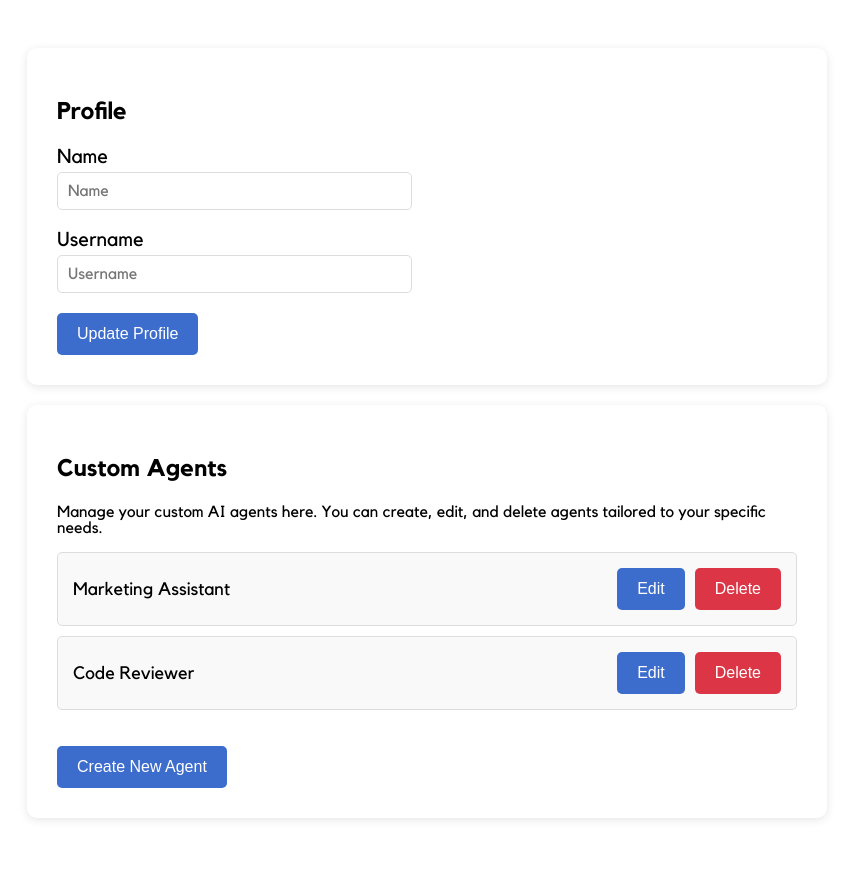
After one commit to CodeConfluence/Django-OpenAI-Chatbot, a Django app: template my_chatbot/my_chatbot_App/templates/accounts/profile.html in a window 1280 px wide. The commit adds this page. Shown: the whole page, without its empty margins (213-1066 px from the left). Run offline with Django 3.2, Linux system fonts and the light colour scheme; the template is opened without the code that fills it, so the values that code supplies are empty.

Commit message:
Profile Page

```diff
--- a/my_chatbot/my_chatbot/urls.py
+++ b/my_chatbot/my_chatbot/urls.py
@@ -24,4 +24,5 @@ urlpatterns = [
     path('admin/', admin.site.urls),
     path('register/', views.register, name='register'),
     path('login/', auth_views.LoginView.as_view(template_name='accounts/login.html'), name='login'),
+    path('profile/', views.profile, name='profile'),
 ]
--- a/my_chatbot/my_chatbot_App/static/styles/styles.css
+++ b/my_chatbot/my_chatbot_App/static/styles/styles.css
@@ -185,3 +185,89 @@ body.login-page::before {
         padding: 30px;
     }
 }
+
+.main-content {
+    flex-grow: 1;
+    padding: 40px;
+    max-width: 800px;
+    margin: 0 auto;
+}
+
+.profile-section {
+    background-color: white;
+    border-radius: 10px;
+    padding: 30px;
+    margin-bottom: 20px;
+    box-shadow: 0 2px 10px rgba(0, 0, 0, 0.1);
+}
+
+.input-group {
+    margin-bottom: 20px;
+}
+
+.input-group label {
+    display: block;
+    margin-bottom: 5px;
+    color: black;
+}
+
+.input-wrapper {
+    display: flex;
+    align-items: center;
+}
+
+.input-group input,
+.input-group select,
+.input-group textarea {
+    width: 45%;
+    padding: 10px;
+    border: 1px solid #ddd;
+    border-radius: 5px;
+    font-size: 16px;
+    font-family: 'Kollektif', sans-serif;
+}
+
+.btn {
+    background-color: #3c6ccc;
+    color: white;
+    border: none;
+    padding: 12px 20px;
+    border-radius: 5px;
+    font-size: 16px;
+    cursor: pointer;
+    transition: background-color 0.3s;
+}
+
+.btn:hover {
+    background-color: #2C56A9;
+}
+
+.agent-list {
+    list-style-type: none;
+    padding: 0;
+}
+
+.agent-item {
+    background-color: #f9f9f9;
+    border: 1px solid #ddd;
+    border-radius: 5px;
+    padding: 15px;
+    margin-bottom: 10px;
+    display: flex;
+    justify-content: space-between;
+    align-items: center;
+    font-size: 18px;
+}
+
+.agent-actions {
+    display: flex;
+    gap: 10px;
+}
+
+.btn-delete {
+    background-color: #dc3545;
+}
+
+.btn-delete:hover {
+    background-color: #c82333;
+}
--- /dev/null
+++ b/my_chatbot/my_chatbot_App/templates/accounts/profile.html
@@ -0,0 +1,52 @@
+<!DOCTYPE html>
+<html lang="en">
+<head>
+    <meta charset="UTF-8">
+    <meta name="viewport" content="width=device-width, initial-scale=1.0">
+    <title>Profile</title>
+    {% load static %}
+    <link rel="icon" href="{% static 'images/Icon.png' %}" type="image/png">
+    <link rel="stylesheet" href="{% static 'styles/styles.css' %}">
+</head>
+<body>
+    <div class="main-content">
+        <div class="profile-section">
+            <h2>Profile</h2>
+            <div class="input-group">
+                <label for="fullname">Name</label>
+                <div class="input-wrapper">
+                    <input type="text" id="fullname" name="fullname" placeholder="Name" value="">
+                </div>
+            </div>
+            <div class="input-group">
+                <label for="nickname">Username</label>
+                <div class="input-wrapper">
+                    <input type="text" id="nickname" name="nickname" placeholder="Username" value="">
+                </div>
+            </div>
+            <button class="btn">Update Profile</button>
+        </div>
+        <div class="profile-section">
+            <h2>Custom Agents</h2>
+            <p>Manage your custom AI agents here. You can create, edit, and delete agents tailored to your specific needs.</p>
+            <ul class="agent-list">
+                <li class="agent-item">
+                    <span>Marketing Assistant</span>
+                    <div class="agent-actions">
+                        <button class="btn">Edit</button>
+                        <button class="btn btn-delete">Delete</button>
+                    </div>
+                </li>
+                <li class="agent-item">
+                    <span>Code Reviewer</span>
+                    <div class="agent-actions">
+                        <button class="btn">Edit</button>
+                        <button class="btn btn-delete">Delete</button>
+                    </div>
+                </li>
+            </ul>
+            <button class="btn" style="margin-top: 20px;">Create New Agent</button>
+        </div>
+    </div>
+</body>
+</html>
--- a/my_chatbot/my_chatbot_App/templates/chatbotApp/home.html
+++ b/my_chatbot/my_chatbot_App/templates/chatbotApp/home.html
@@ -15,6 +15,7 @@
             <nav class="navigation">
                 <a href="{% url 'register' %}" class="register-link">Register</a>
                 <a href="{% url 'login' %}" class="login-link" >Login</a>
+                <a href="{% url 'profile' %}">Profile</a>
             </nav>
         </header>
         <main>
--- a/my_chatbot/my_chatbot_App/views.py
+++ b/my_chatbot/my_chatbot_App/views.py
@@ -16,3 +16,6 @@ def register(request):
 
 def home(request):
     return render(request, 'chatbotApp/home.html')
+
+def profile(request):
+    return render(request, 'accounts/profile.html')
```
